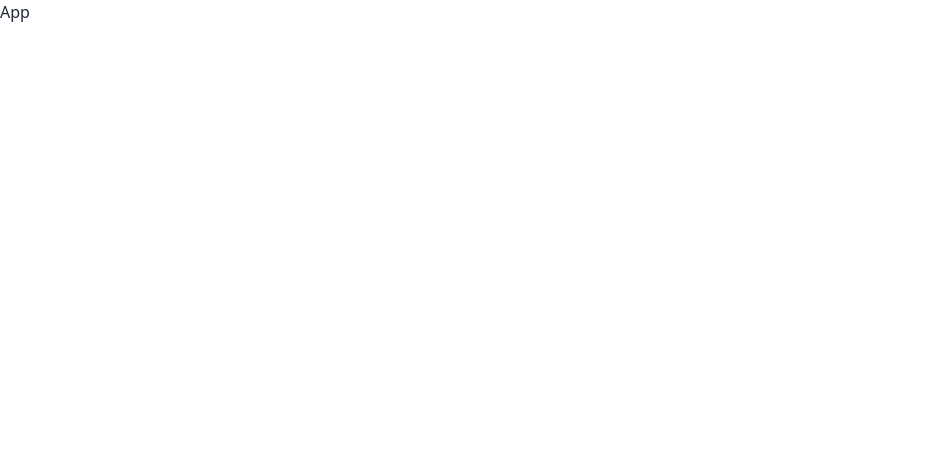
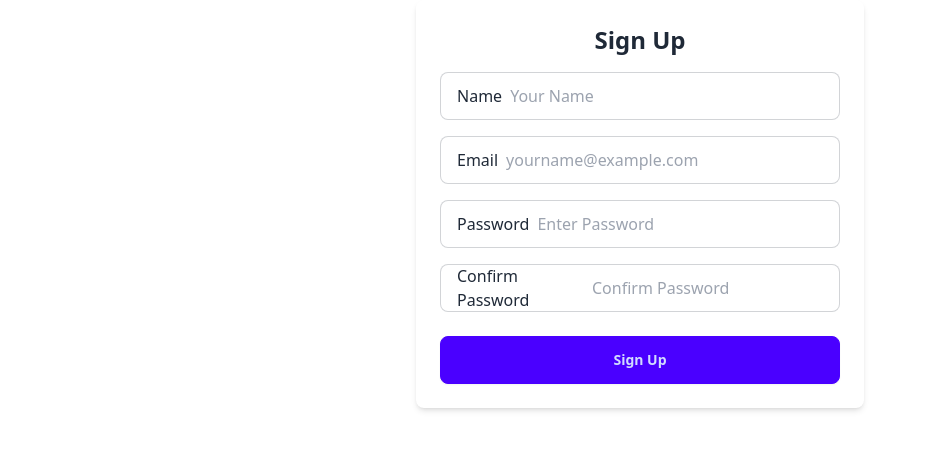
Before and after one commit to GerdBraun/WBS-Alumni-Board, a React (Vite) app: page /signup in a window 1280 px wide. Shown: the top 450 px of the page, without its empty margins (0-926 px from the left). Built offline with nearby package versions, Linux system fonts and the light colour scheme.

Commit message:
Added signup and login forms

```diff
--- a/src/App.jsx
+++ b/src/App.jsx
@@ -1,8 +1,14 @@
+import { BrowserRouter as Router, Routes, Route } from 'react-router-dom';
+import SignupForm from './components/authentication/SignupForm';
+import LoginForm from './components/authentication/LoginForm';
 
-const App = () => {
+export default function App() {
   return (
-    <div>App</div>
-  )
+    <Router>
+      <Routes>
+        <Route path="/signup" element={<SignupForm />} />
+        <Route path="/login" element={<LoginForm />} />
+      </Routes>
+    </Router>
+  );
 }
-
-export default App
--- a/src/components/authentication/LoginForm.jsx
+++ b/src/components/authentication/LoginForm.jsx
@@ -1,5 +1,31 @@
-const LoginForm = () => {
-  return <div>LoginForm</div>;
-};
+export default function LoginForm() {
+  return (
+    <form className="max-w-md mx-auto bg-white p-6 rounded-lg shadow-md">
+      <h2 className="text-2xl font-bold mb-4 text-center">Log In</h2>
 
-export default LoginForm;
+      {/* Email Field */}
+      <label className="input input-bordered flex items-center gap-2 mb-4">
+        Email
+        <input type="email" className="grow" placeholder="yourname@example.com" />
+      </label>
+
+      {/* Password Field */}
+      <label className="input input-bordered flex items-center gap-2 mb-6">
+        Password
+        <input type="password" className="grow" placeholder="Enter Password" />
+      </label>
+
+       {/* Forgot Password Link */}
+       <div className="flex justify-end mb-4">
+        <a href="/forgot-password" className="text-blue-500 hover:underline text-sm">
+          Forgot your Password?
+        </a>
+      </div>
+
+      {/* Submit Button */}
+      <button type="submit" className="btn btn-primary w-full">
+        Log In
+      </button>
+    </form>
+  );
+}
--- a/src/components/authentication/SignupForm.jsx
+++ b/src/components/authentication/SignupForm.jsx
@@ -1,5 +1,36 @@
-const SignupForm = () => {
-  return <div>SignupForm</div>;
-};
+export default function SignupForm() {
+  return (
+    <form className="max-w-md mx-auto bg-white p-6 rounded-lg shadow-md">
+      <h2 className="text-2xl font-bold mb-4 text-center">Sign Up</h2>
 
-export default SignupForm;
+      {/* Name Field */}
+      <label className="input input-bordered flex items-center gap-2 mb-4">
+        Name
+        <input type="text" className="grow" placeholder="Your Name" />
+      </label>
+
+      {/* Email Field */}
+      <label className="input input-bordered flex items-center gap-2 mb-4">
+        Email
+        <input type="email" className="grow" placeholder="yourname@example.com" />
+      </label>
+
+      {/* Password Field */}
+      <label className="input input-bordered flex items-center gap-2 mb-4">
+        Password
+        <input type="password" className="grow" placeholder="Enter Password" />
+      </label>
+
+      {/* Confirm Password Field */}
+      <label className="input input-bordered flex items-center gap-2 mb-6">
+        Confirm Password
+        <input type="password" className="grow" placeholder="Confirm Password" />
+      </label>
+
+      {/* Submit Button */}
+      <button type="submit" className="btn btn-primary w-full">
+        Sign Up
+      </button>
+    </form>
+  );
+}
```
